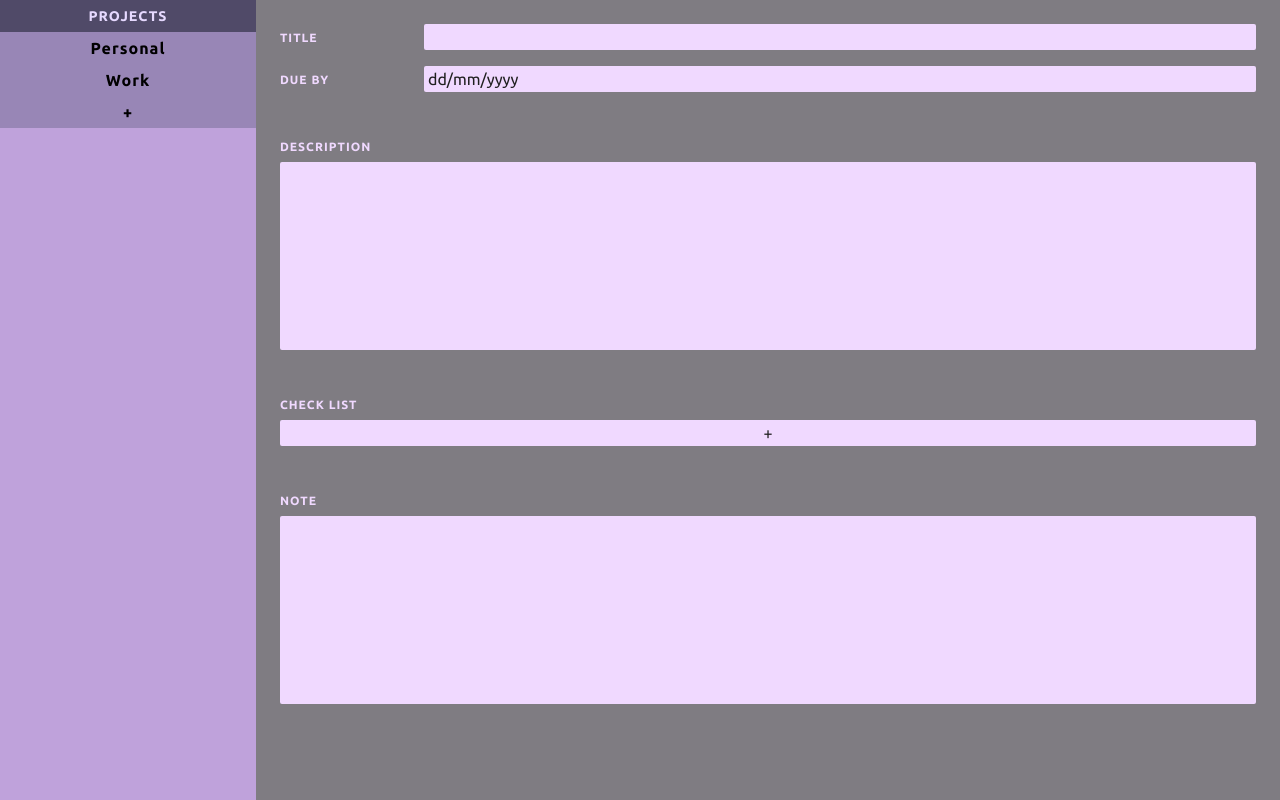
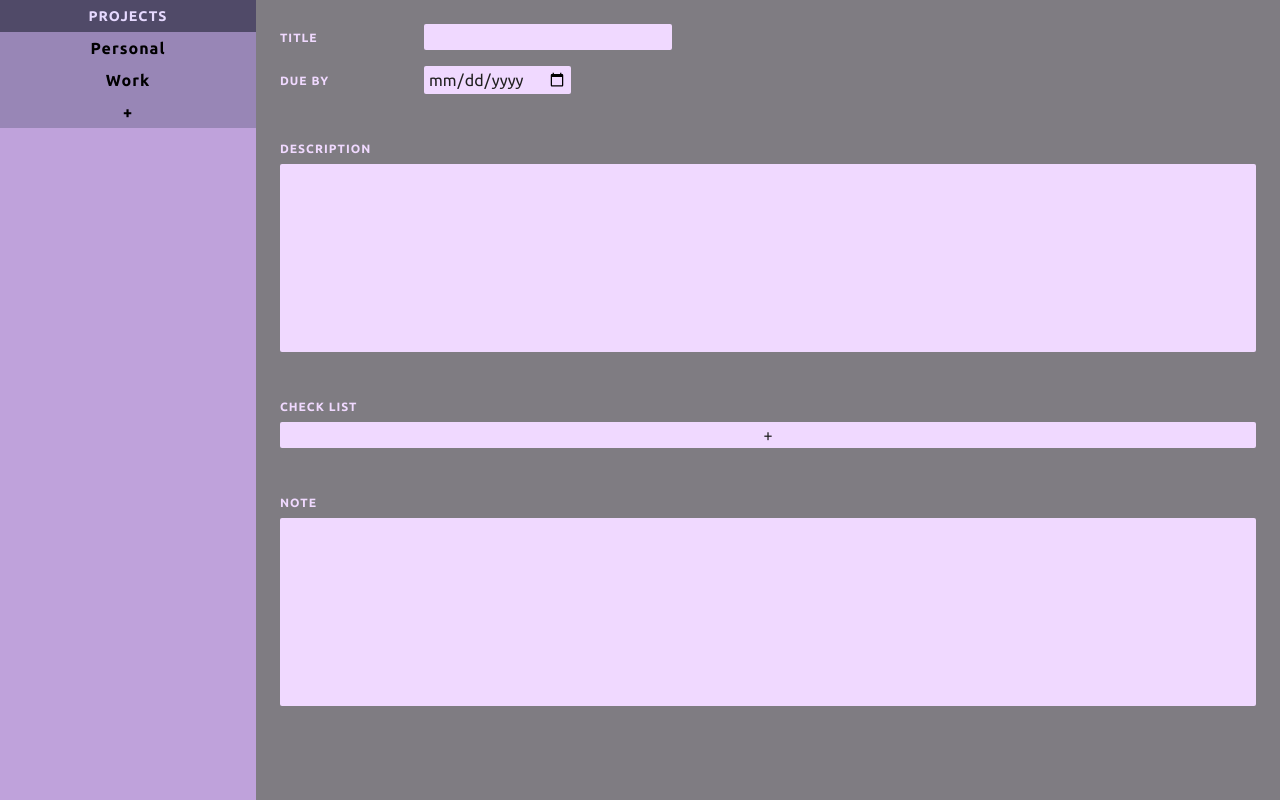
Before and after one commit to ihascats/odin-to_do_v2, a website built with webpack: page dist/index.html in a window 1280 px wide. Built offline with nearby package versions, Linux system fonts and the light colour scheme.

Commit message:
Change dueDate to date input & value, remove c.log

```diff
--- a/src/css/styles.css
+++ b/src/css/styles.css
@@ -151,3 +151,11 @@ li > button {
     background-color: #b2b6ee;
     font-size: 11px;
 }
+
+.title {
+    width: 240px;
+}
+
+.dueDate {
+    width: fit-content;
+}
--- a/src/js/create.project.js
+++ b/src/js/create.project.js
@@ -6,7 +6,7 @@ class Project {
         this.tasks = [];
     }
 
-    newTask(title = "", description = "", dueDate = 'dd/mm/yyyy', priority = 0, checkList = {}, note = ""){
+    newTask(title = "", description = "", dueDate = '', priority = 0, checkList = {}, note = ""){
         let id = this.tasks.length;
         let task = new Task(id, title, description, dueDate, priority , checkList, note);
         this.tasks.push(task)
--- a/src/js/create.task.js
+++ b/src/js/create.task.js
@@ -1,5 +1,5 @@
 class Task{
-    constructor (id = 0, title = "", description = "", dueDate = 'dd/mm/yyyy', priority = 0, checkList = {}, note = ""){
+    constructor (id = 0, title = "", description = "", dueDate = '', priority = 0, checkList = {}, note = ""){
         this.id = id;
         this.title = title;
         this.description = description;
--- a/src/js/display.task-information.js
+++ b/src/js/display.task-information.js
@@ -26,7 +26,6 @@ function displayTaskInformation(task){
 
                 itemGen.onkeydown = (event) => {
                     let val = event.target.value;
-                    console.log(event.key)
                     if (val == '+'){
                         val = '';
                     }
--- a/src/js/index.js
+++ b/src/js/index.js
@@ -12,7 +12,7 @@ let info = new ProjectTaskInformation();
 info.newProject('Personal');
 info.newProject('Work');
 
-info.projects[0].newTask("PersonalTask", "Just something to test functionality", 'dd/mm/yyyy', 16, {
+info.projects[0].newTask("PersonalTask", "Just something to test functionality", '', 16, {
     0 : ['do something', true],
     1 : ['do something else', false],
     2 : ['do nothing', true],
@@ -21,7 +21,7 @@ info.projects[0].newTask("PersonalTask", "Just something to test functionality",
 }, "Something to do");
 info.projects[0].tasks[0].newListItem('cry', 'true')
 
-info.projects[0].newTask("PersonalTask2", "Just something to test functionality", 'dd/mm/yyyy', 16, {
+info.projects[0].newTask("PersonalTask2", "Just something to test functionality", '', 16, {
     0 : ['do something', true],
     1 : ['do something else', false],
     2 : ['do nothing', true],
@@ -29,7 +29,7 @@ info.projects[0].newTask("PersonalTask2", "Just something to test functionality"
     4 : ['do meth', true],
 }, "Something to do");
 
-info.projects[1].newTask("WorkTask", "Just something to test functionality", 'dd/mm/yyyy', 16, {
+info.projects[1].newTask("WorkTask", "Just something to test functionality", '', 16, {
     0 : ['do something', true],
     1 : ['do something else', false],
     2 : ['do nothing', true],
```
Also changed, not shown: dist/index.html, dist/main.js.
